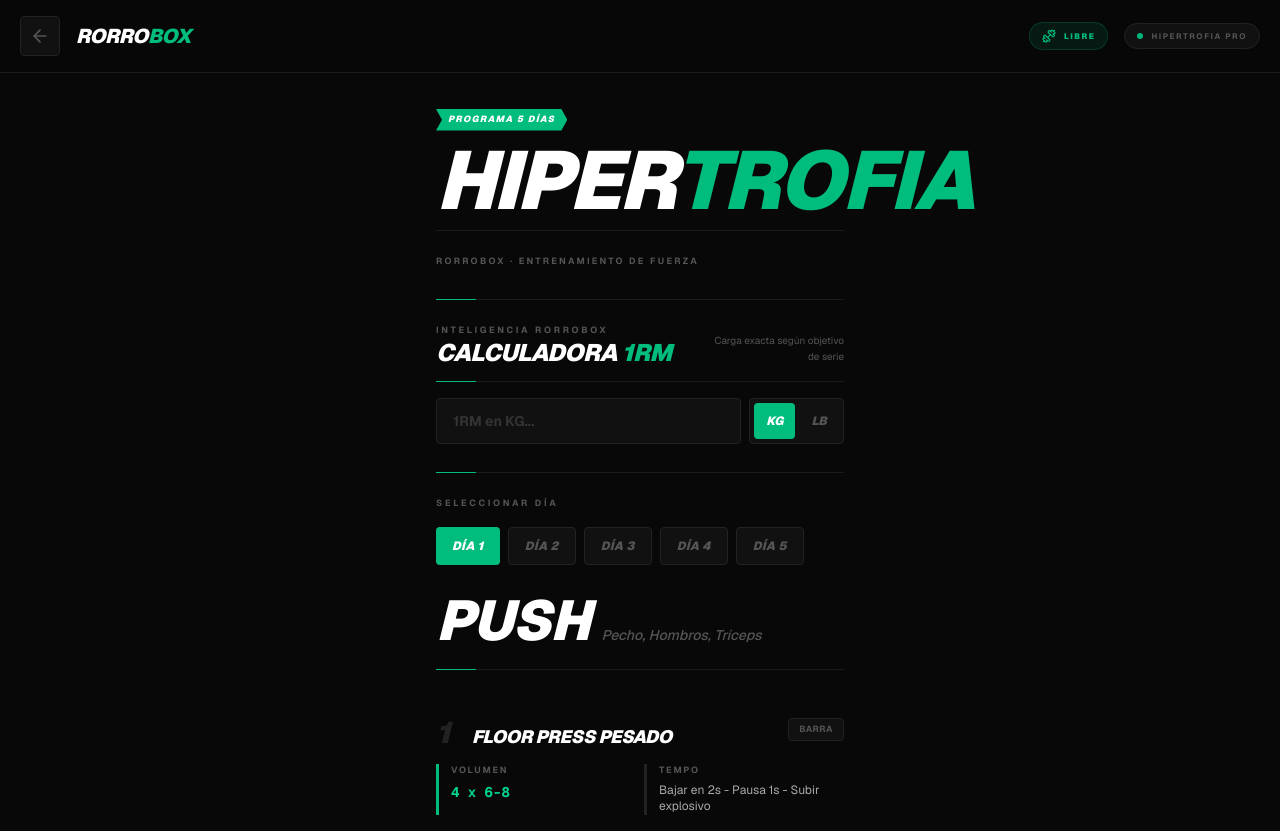
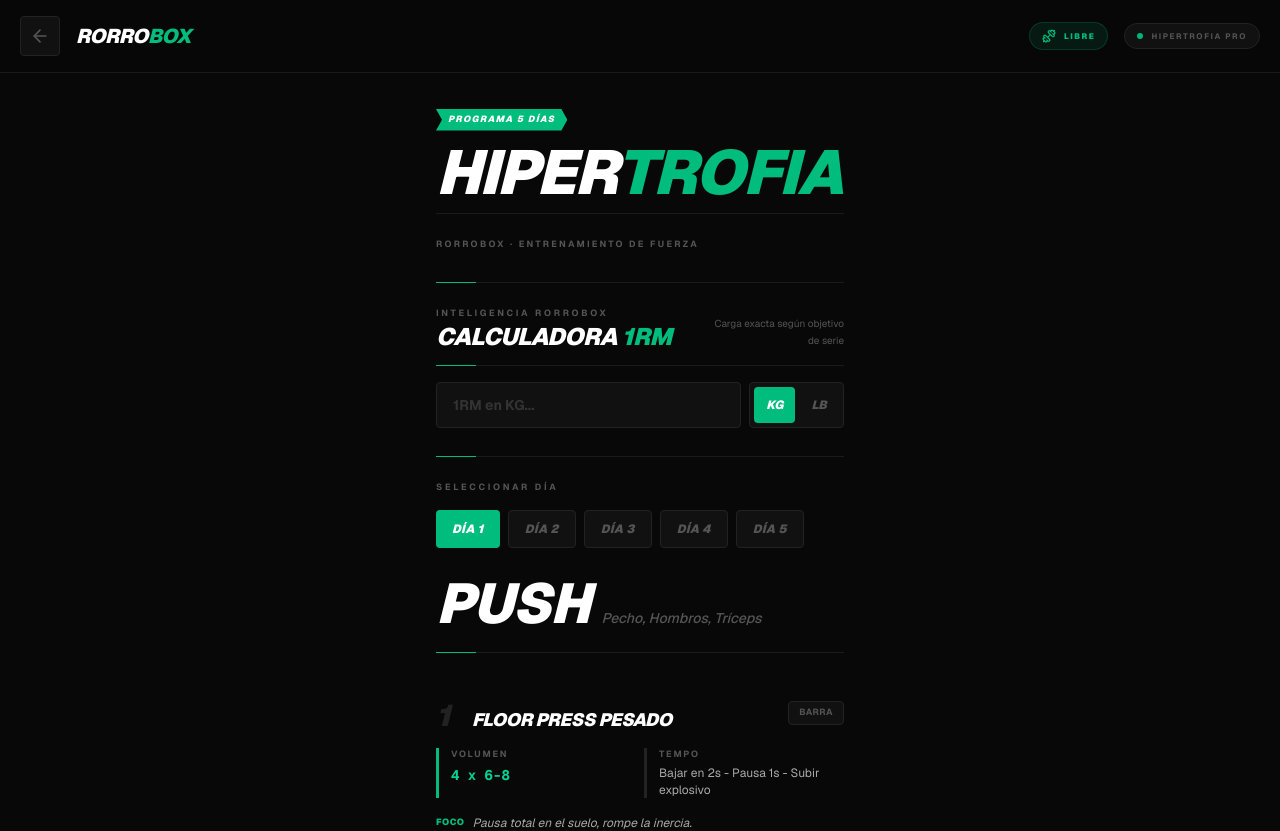
Before and after one commit to we0nbot/crossfit, a Next.js app: page /hipertrofia in a window 1280 px wide. Shown: the top 831 px of the page. Built offline with nearby package versions, Linux system fonts and the light colour scheme.

Commit message:
feat: improve hypertrophy page technical guides and visuals

```diff
--- a/src/app/hipertrofia/page.tsx
+++ b/src/app/hipertrofia/page.tsx
@@ -108,8 +108,8 @@ const LoadCalculator = () => {
 
   const zones = [
     { label: "Fuerza pesada", reps: "4–6 reps", pct: 0.85 },
-    { label: "Hipertrofia",   reps: "8–10 reps", pct: 0.75, highlight: true },
-    { label: "Bombeo final",  reps: "12–15 reps", pct: 0.65 },
+    { label: "Hipertrofia", reps: "8–10 reps", pct: 0.75, highlight: true },
+    { label: "Bombeo final", reps: "12–15 reps", pct: 0.65 },
   ];
 
   return (
@@ -148,11 +148,10 @@ const LoadCalculator = () => {
             <button
               key={u}
               onClick={() => handleUnitToggle(u)}
-              className={`px-3 py-1.5 rounded text-xs font-black italic uppercase transition-all ${
-                unit === u
+              className={`px-3 py-1.5 rounded text-xs font-black italic uppercase transition-all ${unit === u
                   ? "bg-emerald-500 text-white"
                   : "text-[#555] hover:text-[#aaa]"
-              }`}
+                }`}
             >
               {u}
             </button>
@@ -166,11 +165,10 @@ const LoadCalculator = () => {
           {zones.map((z) => (
             <div
               key={z.label}
-              className={`rounded px-3 py-3 flex flex-col gap-1 border ${
-                z.highlight
+              className={`rounded px-3 py-3 flex flex-col gap-1 border ${z.highlight
                   ? "border-emerald-500 bg-emerald-500/10"
                   : "border-[#222] bg-[#111]"
-              }`}
+                }`}
             >
               <span className={`text-[9px] font-bold uppercase tracking-wider ${z.highlight ? "text-emerald-500" : "text-[#555]"}`}>
                 {z.label}
@@ -203,11 +201,10 @@ const TechnicalGuide = ({ exerciseName, isOpen, onToggle }: { exerciseName: stri
     <div className="mt-4">
       <button
         onClick={onToggle}
-        className={`flex items-center gap-2 px-3 py-1.5 rounded-full text-[9px] font-black uppercase tracking-widest transition-all ${
-          isOpen
+        className={`flex items-center gap-2 px-3 py-1.5 rounded-full text-[9px] font-black uppercase tracking-widest transition-all ${isOpen
             ? "bg-red-500/10 text-red-500 border border-red-500/20"
             : "bg-emerald-500/10 text-emerald-500 border border-emerald-500/20 hover:bg-emerald-500/20"
-        }`}
+          }`}
       >
         {isOpen ? <X className="w-3 h-3" /> : <PlayCircle className="w-3 h-3" />}
         {isOpen ? "Cerrar Guía" : "Guía Técnica"}
@@ -340,7 +337,7 @@ export default function HypertrophyPlan() {
           </div>
           <h1
             className="font-black italic uppercase text-white tracking-tight leading-[0.82]"
-            style={{ fontSize: "clamp(62px, 19vw, 82px)" }}
+            style={{ fontSize: "clamp(62px, 19vw, 62px)" }}
           >
             Hiper<span className="text-emerald-500">trofia</span>
           </h1>
@@ -376,11 +373,10 @@ export default function HypertrophyPlan() {
               <button
                 key={day.id}
                 onClick={() => setActiveTab(day.id)}
-                className={`flex-shrink-0 px-4 py-2.5 rounded text-xs font-black italic uppercase tracking-wide transition-all duration-150 ${
-                  activeTab === day.id
+                className={`flex-shrink-0 px-4 py-2.5 rounded text-xs font-black italic uppercase tracking-wide transition-all duration-150 ${activeTab === day.id
                     ? "bg-emerald-500 text-white"
                     : "bg-[#111] border border-[#222] text-[#555] hover:text-[#aaa] hover:border-[#333]"
-                }`}
+                  }`}
               >
                 {day.dayName}
               </button>
```
